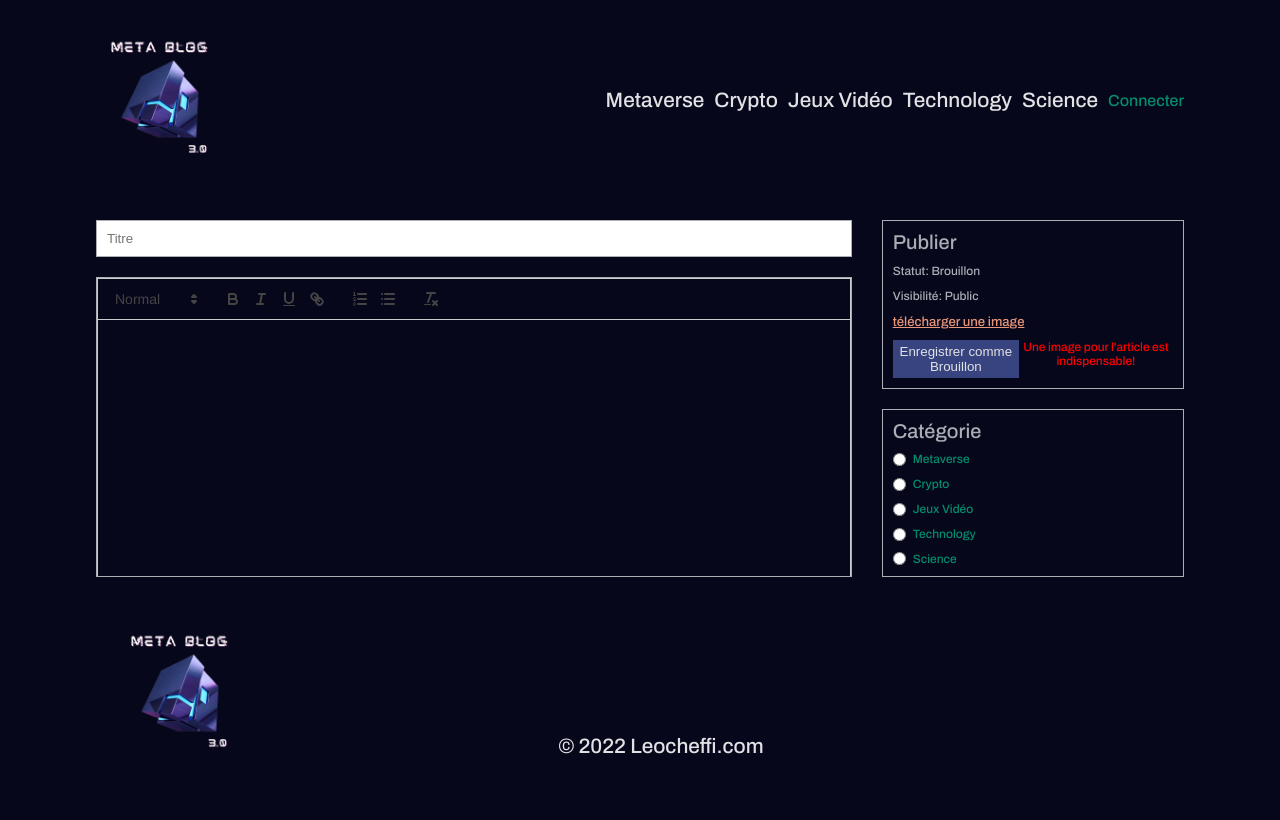
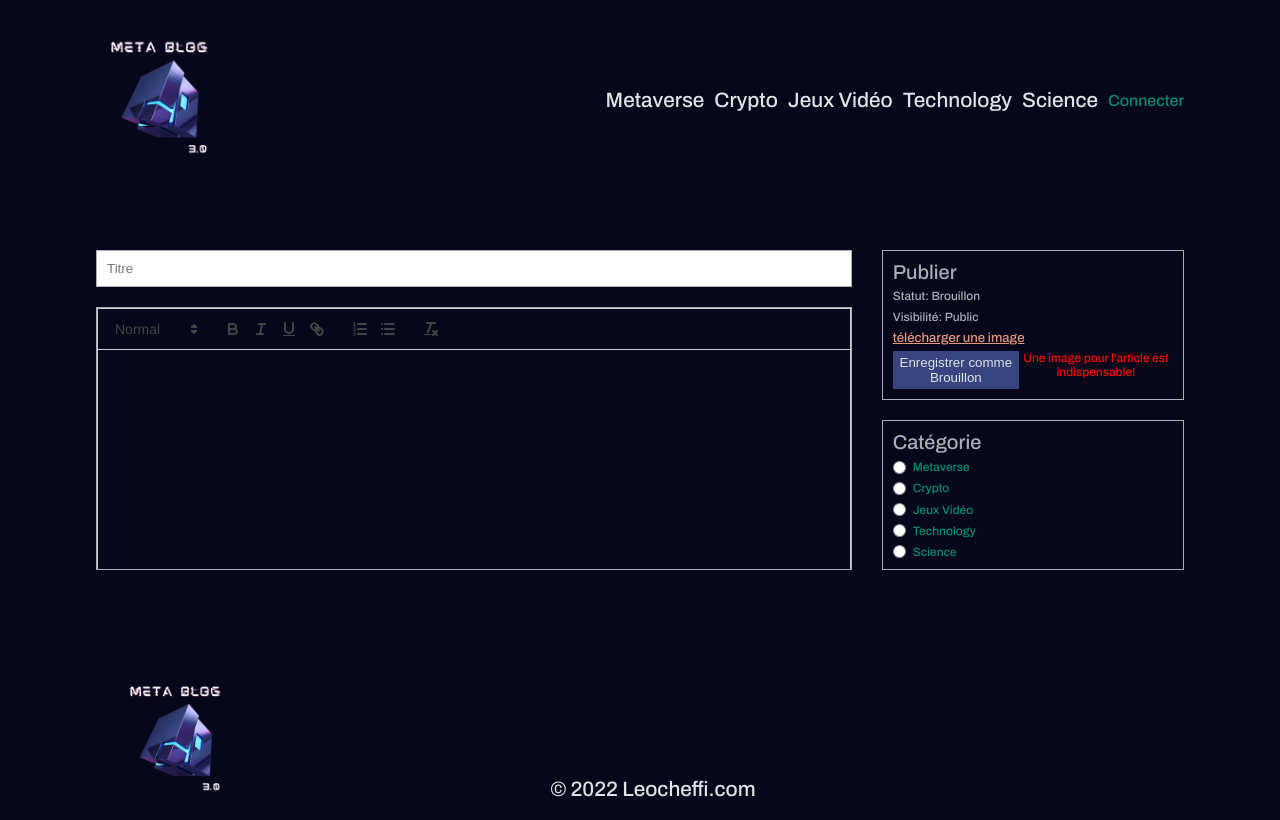
Before and after one commit to MrRinbex/Meta-Blog-Frontend, a React (Create React App) app: page /write in a window 1280 px wide. Built offline with nearby package versions, Linux system fonts and the light colour scheme.

Commit message:
fix write page and fix delay of loading and entrance page

```diff
--- a/src/App.js
+++ b/src/App.js
@@ -78,7 +78,7 @@ function App() {
 
   setTimeout(() => {
     setEntrancePage(false);
-  }, 2500);
+  }, 3000);
 
   return (
     <div className="app">
--- a/src/components/Loader.jsx
+++ b/src/components/Loader.jsx
@@ -7,7 +7,7 @@ const Loader = () => {
   useEffect(() => {
     setInterval(() => {
       setStart(true);
-    }, 3000);
+    }, 1000);
   }, []);
 
   return (
--- a/src/style.scss
+++ b/src/style.scss
@@ -213,7 +213,7 @@ $greyColor: #abaeb4;
             height: 25vh;
 
             img{
-                width: 10vw;
+                width: 120px;
             }
         }
 
@@ -290,6 +290,7 @@ $greyColor: #abaeb4;
         .single{
             display: flex;
             gap: 50px;
+            min-height: 50vh;
 
             .leftBlock{
                 flex: 5;
@@ -382,15 +383,18 @@ $greyColor: #abaeb4;
         //WRITE PAGE
 
         .writePage{
-            margin-top: 20px;
             display: flex;
             gap: 30px;
+            height: 40vh;
+            margin-bottom: 50px;
+            margin-top: 50px;
 
             .content{
                 flex: 5;
                 display: flex;
                 flex-direction: column;
                 gap: 20px;
+                height: 100%;
 
                 input{
                     padding: 10px;
@@ -398,7 +402,7 @@ $greyColor: #abaeb4;
                 }
 
                 .editorContainer{
-                    height: 300px;
+                    height: 100%;
                     overflow: scroll;
                     border: 1px solid $greyColor;
 
```
